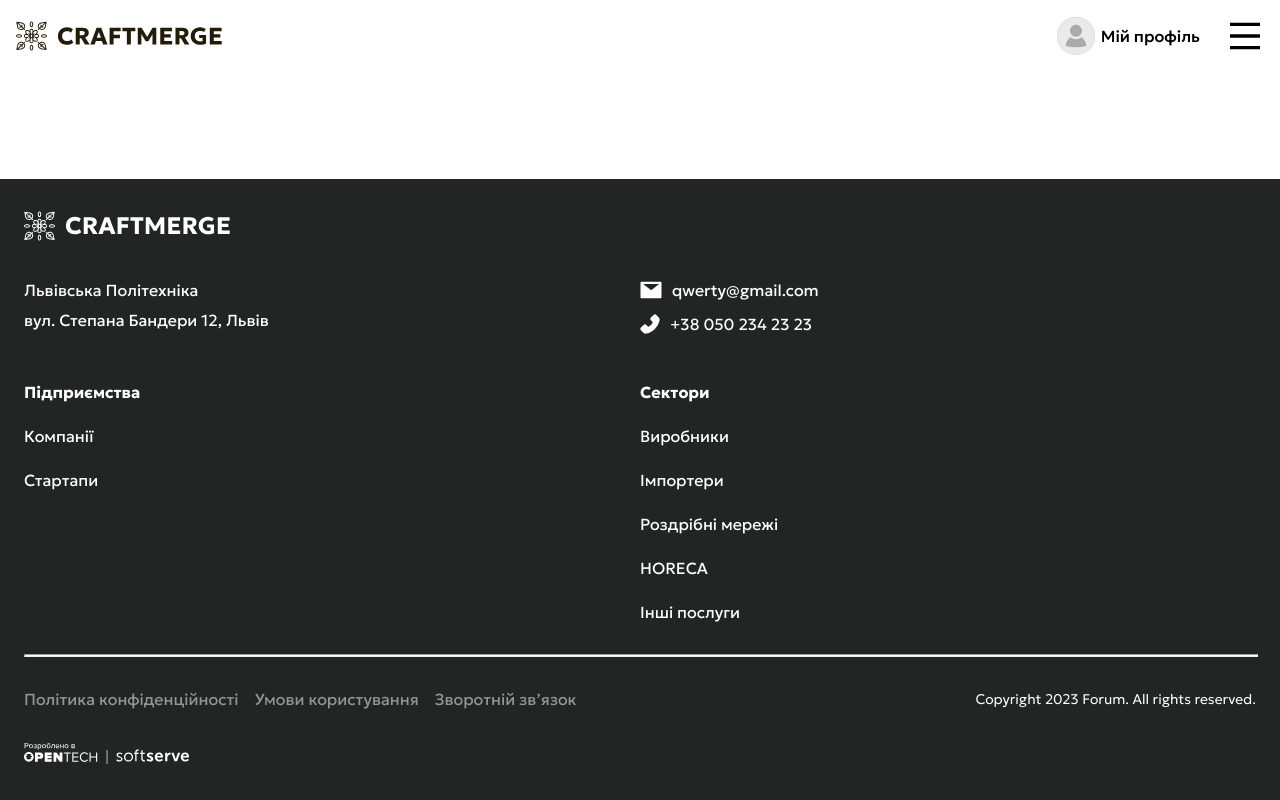
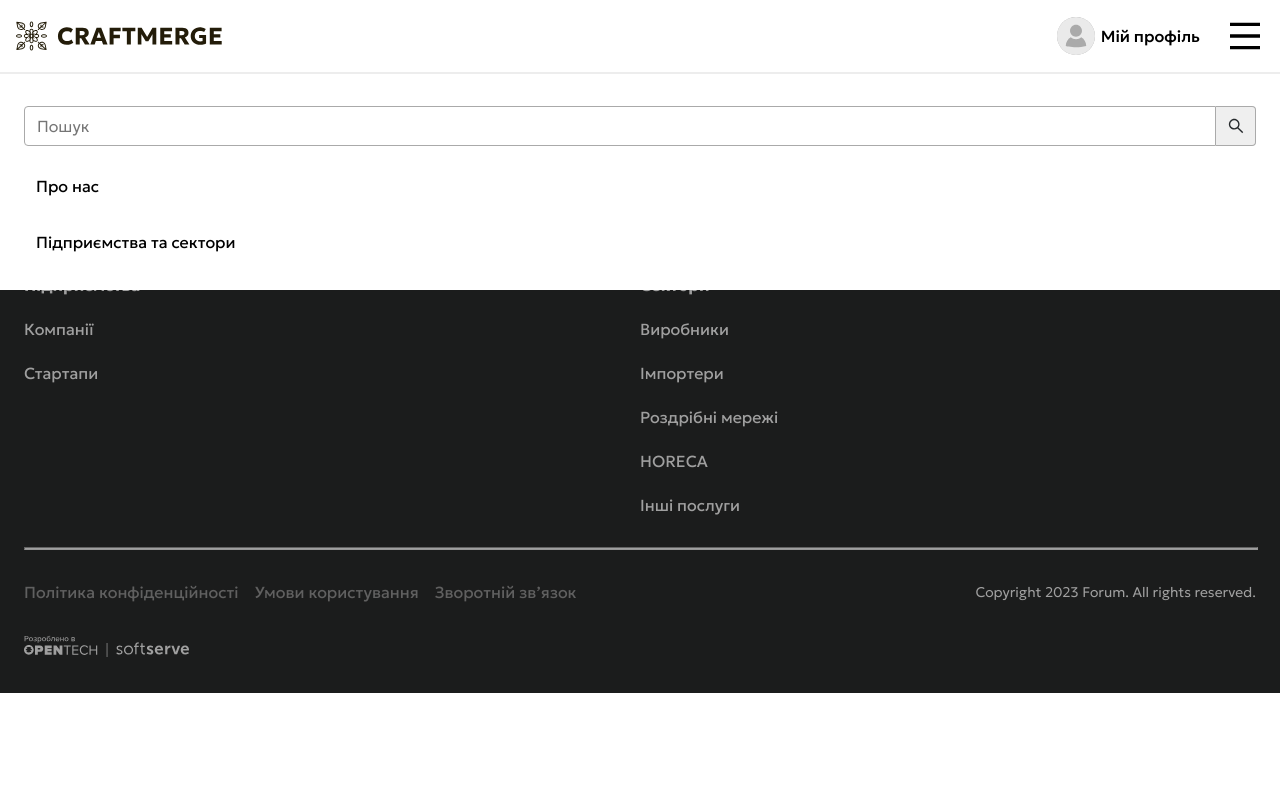
Before and after one commit to Project-Stage-Academy/UA-4148-bravo, a React (Create React App) app in the folder frontend/: page / in a window 1280 px wide. Both pictures are taken after a click on the button 1244 px from the left and 36 px from the top of the page. Built offline with nearby package versions, Linux system fonts and the light colour scheme.

Commit message:
Add Dimmer and Sidebar components with styling and integrate into layout

```diff
--- /dev/null
+++ b/frontend/src/components/Dimmer/dimmer.css
@@ -0,0 +1,10 @@
+.dimmer-overlay {
+    position: absolute;
+    top: 0;
+    left: 0;
+    width: 100%;
+    height: 100%;
+    background-color: rgba(16, 16, 16, 0.4);
+    z-index: 10;
+    pointer-events: auto;
+}
--- /dev/null
+++ b/frontend/src/components/Dimmer/dimmer.jsx
@@ -0,0 +1,11 @@
+import './dimmer.css';
+
+function Dimmer({ isActive ,children }) {
+    return <>
+        {isActive && <div className="dimmer-overlay">
+            { children }
+        </div>}
+    </>;
+}
+
+export default Dimmer;
--- a/frontend/src/components/Header/header.jsx
+++ b/frontend/src/components/Header/header.jsx
@@ -2,14 +2,9 @@ import "./header.css";
 import {Link} from "react-router-dom";
 import Search from "../Search/search";
 import {useAuth} from "../../context/AuthContext/authContext";
-import { useEffect, useState } from 'react';
+import { useEffect } from 'react';
 
-function Header() {
-    const [isMenuActive, setIsMenuActive] = useState(false);
-
-    const onMenuClick = () => {
-        setIsMenuActive(!isMenuActive);
-    }
+function Header({ visible ,onMenuClick }) {
     const { auth, setAuth } = useAuth();
 
     useEffect(() => {
@@ -17,44 +12,65 @@ function Header() {
     }, [auth, setAuth]);
 
     return (
-        <header className={"header"}>
-            <div className={"header--logo"}>
-                <img src="/pictures/svg/header-logo.svg" alt={"Logo"}/>
-                <img src="/pictures/svg/header-logo-text.svg"
-                     alt={"Logo text"}
-                     className={"header--logo__disposal"}
+        <header className={'header'}>
+            <div className={'header--logo'}>
+                <img src="/pictures/svg/header-logo.svg" alt={'Logo'} />
+                <img
+                    src="/pictures/svg/header-logo-text.svg"
+                    alt={'Logo text'}
+                    className={'header--logo__disposal'}
                 />
             </div>
-            <nav className={"nav-panel"}>
-                <div className={"nav-panel--set nav-panel--set__disposal"}>
-                    <Link to={"#TODO"} className={"nav-panel--link"}>
+            <nav className={'nav-panel'}>
+                <div className={'nav-panel--set nav-panel--set__disposal'}>
+                    <Link to={'#TODO'} className={'nav-panel--link'}>
                         <p>Про нас</p>
                     </Link>
-                    <Link to={"#TODO"} className={"nav-panel--link"}>
+                    <Link to={'#TODO'} className={'nav-panel--link'}>
                         <p>Підприємства та сектори</p>
                     </Link>
-                    <Search width={"225px"}/>
+                    <Search width={'225px'} />
                 </div>
                 {auth ? (
-                    <div className={"nav-panel--set"}>
-                        <Link to={"/profile/user/edit"} className={"nav-panel--link"}>
-                            <img src="/pictures/svg/avatar.svg" alt={"User avatar"}/>
+                    <div className={'nav-panel--set'}>
+                        <Link
+                            to={'/profile/user/edit'}
+                            className={'nav-panel--link'}
+                        >
+                            <img
+                                src="/pictures/svg/avatar.svg"
+                                alt={'User avatar'}
+                            />
                             <p>Мій профіль</p>
                         </Link>
                     </div>
                 ) : (
-                    <div className={"nav-panel--set"}>
-                        <Link to={"#TODO"} className={"nav-panel--link"}>
+                    <div className={'nav-panel--set'}>
+                        <Link to={'#TODO'} className={'nav-panel--link'}>
                             <p>Увійти</p>
                         </Link>
-                        <button className={"button button__primary-padding button__primary-color"}>Зареєструватися</button>
+                        <button
+                            className={
+                                'button button__primary-padding button__primary-color'
+                            }
+                        >
+                            Зареєструватися
+                        </button>
                     </div>
                 )}
-                <button className={"button button__transparent-color nav-panel--menu-btn"}
-                        onClick={onMenuClick}
+                <button
+                    className={
+                        'button button__transparent-color nav-panel--menu-btn'
+                    }
+                    onClick={onMenuClick}
                 >
-                    <img src={isMenuActive ? "/pictures/svg/menu-open-btn.svg" : "/pictures/svg/menu-close-btn.svg"}
-                         alt={"Menu open"}
+                    <img
+                        src={
+                            !visible
+                                ? '/pictures/svg/menu-open-btn.svg'
+                                : '/pictures/svg/menu-close-btn.svg'
+                        }
+                        alt={'Menu open'}
                     />
                 </button>
             </nav>
--- a/frontend/src/components/Layout/layout.jsx
+++ b/frontend/src/components/Layout/layout.jsx
@@ -1,15 +1,22 @@
 import { Outlet } from 'react-router-dom';
 import Footer from '../Footer/footer';
 import Header from '../Header/header';
+import Sidebar from '../Sidebar/sidebar';
+import { useRef } from 'react';
 
 function Layout() {
+    const sidebarDimmerRef = useRef();
+
     return (
         <>
-            <Header />
-            <main>
-                <Outlet />
-            </main>
-            <Footer />
+            <Header visible={sidebarDimmerRef.current?.dimmerActive}
+                    onMenuClick={() => sidebarDimmerRef.current?.toggle()} />
+            <Sidebar ref={sidebarDimmerRef}>
+                <main>
+                    <Outlet />
+                </main>
+                <Footer />
+            </Sidebar>
         </>
     );
 }
--- /dev/null
+++ b/frontend/src/components/Sidebar/sidebar.css
@@ -0,0 +1,21 @@
+.sidebar-wrapper {
+    position: relative;
+}
+
+.sidebar--hr {
+    padding: 0;
+    margin: 0;
+    border: 1px solid var(--light-gray-hr-color);
+}
+
+.sidebar--menu {
+    display: flex;
+    flex-direction: column;
+    background-color: var(--header-bcg-color);
+    padding: 32px 24px;
+    gap: 24px;
+}
+
+.sidebar--link {
+    padding: 6px 12px;
+}
--- /dev/null
+++ b/frontend/src/components/Sidebar/sidebar.jsx
@@ -0,0 +1,36 @@
+import './sidebar.css';
+import { forwardRef, useImperativeHandle, useState } from 'react';
+import Dimmer from '../Dimmer/dimmer';
+import Search from '../Search/search';
+import { Link } from 'react-router-dom';
+
+const Sidebar = forwardRef(function Sidebar({ children }, ref) {
+    const [dimmerActive, setDimmerActive] = useState(false);
+
+    useImperativeHandle(ref, () => ({
+        show: () => setDimmerActive(true),
+        hide: () => setDimmerActive(false),
+        toggle: () => setDimmerActive(v => !v),
+        dimmerActive,
+    }));
+
+    return (
+        <div className={"sidebar-wrapper"}>
+            <Dimmer isActive={dimmerActive}>
+                <hr className={"sidebar--hr"}/>
+                <div className={"sidebar--menu"}>
+                    <Search width={'100%'} />
+                    <Link to={"/who-we-are"} className={"sidebar--link"}>
+                        <p>Про нас</p>
+                    </Link>
+                    <Link to={"/companies"} className={"sidebar--link"}>
+                        <p>Підприємства та сектори</p>
+                    </Link>
+                </div>
+            </Dimmer>
+            {children}
+        </div>
+    );
+});
+
+export default Sidebar;
--- a/frontend/src/css/variables.css
+++ b/frontend/src/css/variables.css
@@ -12,6 +12,9 @@
     /* background colors */
     --green-bcg-color: #B4D27A;
 
+    /* hr colors */
+    --light-gray-hr-color: #EDEDED;
+
     /* header */
     --header-bcg-color: #fff;
 
```
